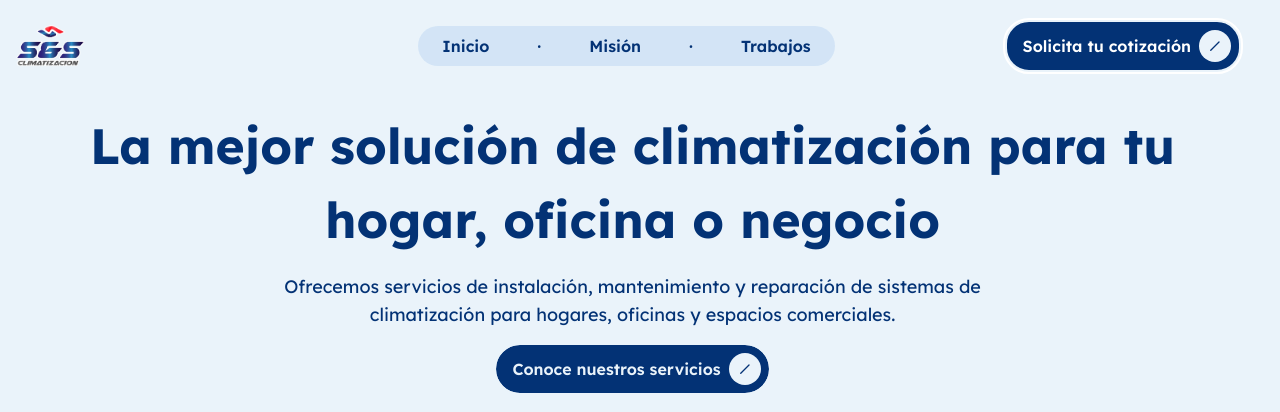
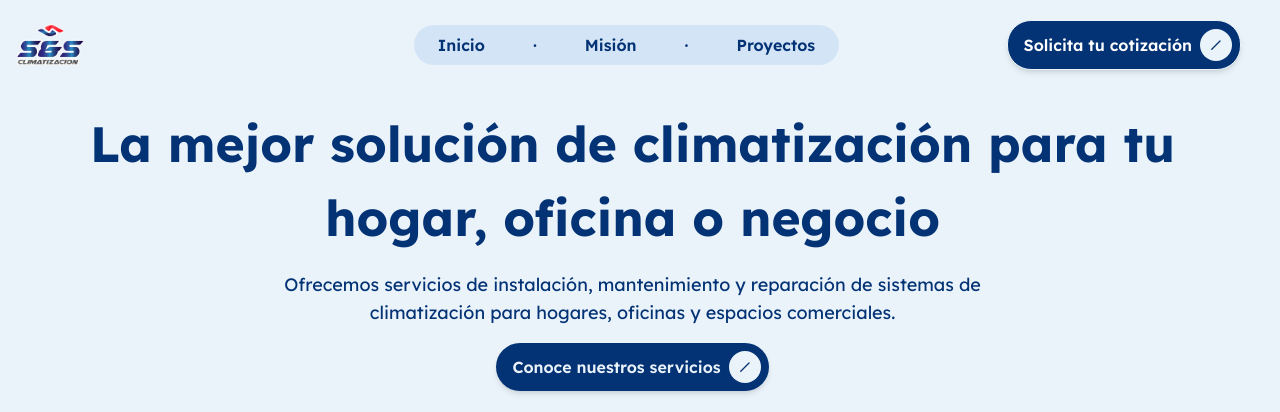
Before and after one commit to KarlGudsoon/sysclima-web, a PHP site: page / in a window 1280 px wide. Shown: the top 412 px of the page. Run offline with PHP 8.4, Linux system fonts and the light colour scheme.

Commit message:
fix: cambios visuales y arreglo de rutas amigables

```diff
--- a/app.js
+++ b/app.js
@@ -60,7 +60,7 @@ function mostrarTrabajoEnModal(trabajo) {
   document.getElementById("trabajo-modal-descripcion").textContent =
     trabajo.descripcion;
   document.getElementById("trabajo-modal-link").href =
-    `/pages/trabajo.html?id=${trabajo.id}`;
+    `/proyecto?id=${trabajo.id}`;
 
   const miniaturas = document.getElementById("trabajo-modal-miniaturas");
   miniaturas.innerHTML = "";
--- a/index.html
+++ b/index.html
@@ -18,31 +18,34 @@
         <ul
           class="hidden md:flex list-none w-fit text-brand rounded-3xl flex-wrap justify-center items-center bg-tertiary/80 gap-6 font-semibold"
         >
-          <li
-            class="px-6 py-2 hover:bg-brand hover:text-secondary rounded-3xl transition duration-200"
-          >
-            <a href="#inicio">Inicio</a>
+          <li>
+            <a
+              class="block px-6 py-2 hover:bg-brand hover:text-secondary rounded-3xl transition duration-200"
+              href="#inicio"
+              >Inicio</a
+            >
           </li>
           ·
-          <li
-            class="px-6 py-2 hover:bg-brand hover:text-secondary rounded-3xl transition-colors duration-200"
-          >
-            <a href="#nosotros">Misión</a>
+          <li>
+            <a
+              class="block px-6 py-2 hover:bg-brand hover:text-secondary rounded-3xl transition-colors duration-200"
+              href="#nosotros"
+              >Misión</a
+            >
           </li>
           ·
-          <li
-            class="px-6 py-2 hover:bg-brand hover:text-secondary rounded-3xl transition duration-200"
-          >
-            <a href="#trabajos">Trabajos</a>
+          <li>
+            <a
+              class="block px-6 py-2 hover:bg-brand hover:text-secondary rounded-3xl transition duration-200"
+              href="#proyectos"
+              >Proyectos</a
+            >
           </li>
         </ul>
         <div
           class="fixed left-0 bottom-0 w-full justify-center p-4 md:relative flex flex-1 md:justify-end md:p-1 md:pr-4 z-50"
         >
-          <a
-            class="boton-contacto border-2 border-secondary"
-            href="/pages/contacto.html"
-          >
+          <a class="boton-contacto border border-secondary" href="/contacto">
             <div class="flex items-center gap-2 pl-2">
               Solicita tu cotización
               <div
@@ -178,10 +181,10 @@
 
             <li>
               <a
-                href="#trabajos"
+                href="#proyecto"
                 class="block rounded-2xl px-6 py-3 transition hover:bg-brand hover:text-secondary"
               >
-                Trabajos
+                Proyectos
               </a>
             </li>
           </ul>
@@ -204,10 +207,7 @@
           comerciales.
         </p>
         <div class="flex-1 relative flex justify-center items-center">
-          <a
-            class="boton-contacto bg-brand text-secondary"
-            href="/pages/contacto.html"
-          >
+          <a class="boton-contacto bg-brand text-secondary" href="/contacto">
             <div class="flex items-center gap-2 pl-2">
               Conoce nuestros servicios
               <div
@@ -488,17 +488,17 @@
           </div>
           <div class="flex-1 relative min-w-62.5 h-100">
             <img
-              class="object-cover h-100 w-[80%] rounded-3xl absolute z-50 left-0 shadow-lg hover:z-50 hover:scale-105 transition"
+              class="object-cover h-100 w-[80%] rounded-3xl absolute z-50 left-0 shadow-lg"
               src="/assets/img/trabajos/02.jpg"
               alt=""
             />
             <img
-              class="object-cover h-100 w-[90%] rounded-3xl absolute z-40 left-0 shadow-lg hover:z-50 hover:scale-105 transition"
+              class="object-cover h-100 w-[90%] rounded-3xl absolute z-40 left-0 shadow-lg"
               src="/assets/img/trabajos/03.jpeg"
               alt=""
             />
             <img
-              class="object-cover h-100 w-full rounded-3xl absolute left-0 shadow-lg hover:z-50 hover:scale-105 transition"
+              class="object-cover h-100 w-full rounded-3xl absolute left-0 shadow-lg"
               src="/assets/img/trabajos/04.jpeg"
               alt=""
             />
@@ -508,7 +508,7 @@
 
       <section
         class="mx-auto flex max-w-300 mb-12 text-brand flex-col flex-wrap gap-4 px-4"
-        id="trabajos"
+        id="proyectos"
       >
         <div>
           <span class="font-bold opacity-50">PROYECTOS</span>
@@ -520,9 +520,9 @@
           class="grid grid-cols-1 gap-4 sm:grid-cols-2 md:grid-cols-3"
         ></div>
       </section>
-      <section class="rounded-4xl" id="contacto">
+      <section class="rounded-4xl px-4" id="contacto">
         <div
-          class="mx-auto relative mb-12 flex max-w-300 flex-wrap gap-6 p-4 bg-brand shadow rounded-4xl text-secondary"
+          class="mx-auto relative mb-12 flex max-w-300 flex-wrap gap-6 p-4 py-8 md:py-4 bg-brand shadow rounded-4xl text-secondary"
         >
           <div
             class="contenedor-informacion flex flex-col flex-1 justify-center bg-transparent p-8 shadow-none border-0"
@@ -533,17 +533,11 @@
               Si tienes alguna consulta, proyecto o simplemente quieres saber
               más sobre nuestros servicios, no dudes en contactarnos.
             </p>
-            <ul>
-              <li><img src="" alt="" /></li>
-              <li></li>
-              <li></li>
-            </ul>
           </div>
-          <div class="flex-1 relative flex justify-center items-center">
-            <a
-              class="boton-contacto bg-secondary text-brand"
-              href="/pages/contacto.html"
-            >
+          <div
+            class="flex-1 relative flex-col gap-2 flex justify-center items-center"
+          >
+            <a class="boton-contacto bg-secondary text-brand" href="/contacto">
               <div class="flex items-center gap-2 pl-2">
                 Solicita tu cotización
                 <div
@@ -590,6 +584,9 @@
                 </div>
               </div>
             </a>
+            <a class="hover:underline" href="https://wa.me/+56955154622"
+              >+569 5515 4622</a
+            >
           </div>
           <svg
             xmlns="http://www.w3.org/2000/svg"
@@ -646,7 +643,7 @@
             >
               Ver proyecto completo
             </a>
-            <a href="/pages/contacto.html" class="boton-contacto bg-accent">
+            <a href="/contacto" class="boton-contacto bg-accent">
               Solicita tu cotización
             </a>
           </div>
@@ -684,12 +681,12 @@
               >Nosotros</a
             >
             <a
-              href="#trabajos"
+              href="#proyectos"
               class="rounded-lg px-4 w-fit py-2 hover:underline"
-              >Nuestro trabajo</a
+              >Proyectos</a
             >
             <a
-              href="/pages/contacto.html"
+              href="/contacto"
               class="rounded-lg px-4 w-fit py-2 hover:underline"
               >Contacto</a
             >
--- a/pages/trabajo.html
+++ b/pages/proyecto.html
@@ -37,7 +37,7 @@
           </li>
         </ul>
         <div class="flex flex-1 justify-end p-1 pr-4">
-          <a class="boton-contacto" href="/pages/contacto.html">
+          <a class="boton-contacto" href="/contacto">
             <div class="flex items-center gap-2 pl-2">
               Solicita tu cotización
               <div
@@ -106,7 +106,7 @@
             <h1 id="trabajo-titulo" class="text-4xl font-bold text-brand"></h1>
             <p id="trabajo-ubicacion" class="text-brand/60"></p>
           </div>
-          <a class="boton-contacto bg-brand text-secondary" href="/pages/contacto.html">
+          <a class="boton-contacto bg-brand text-secondary" href="/contacto">
             <div class="flex items-center gap-2 pl-2">
               Solicita tu cotización
               <div
```
Also changed, not shown: pages/contacto.html (+93 -22 lines), src/input.css (+5 -3 lines), .htaccess, css/tailwind.css.
